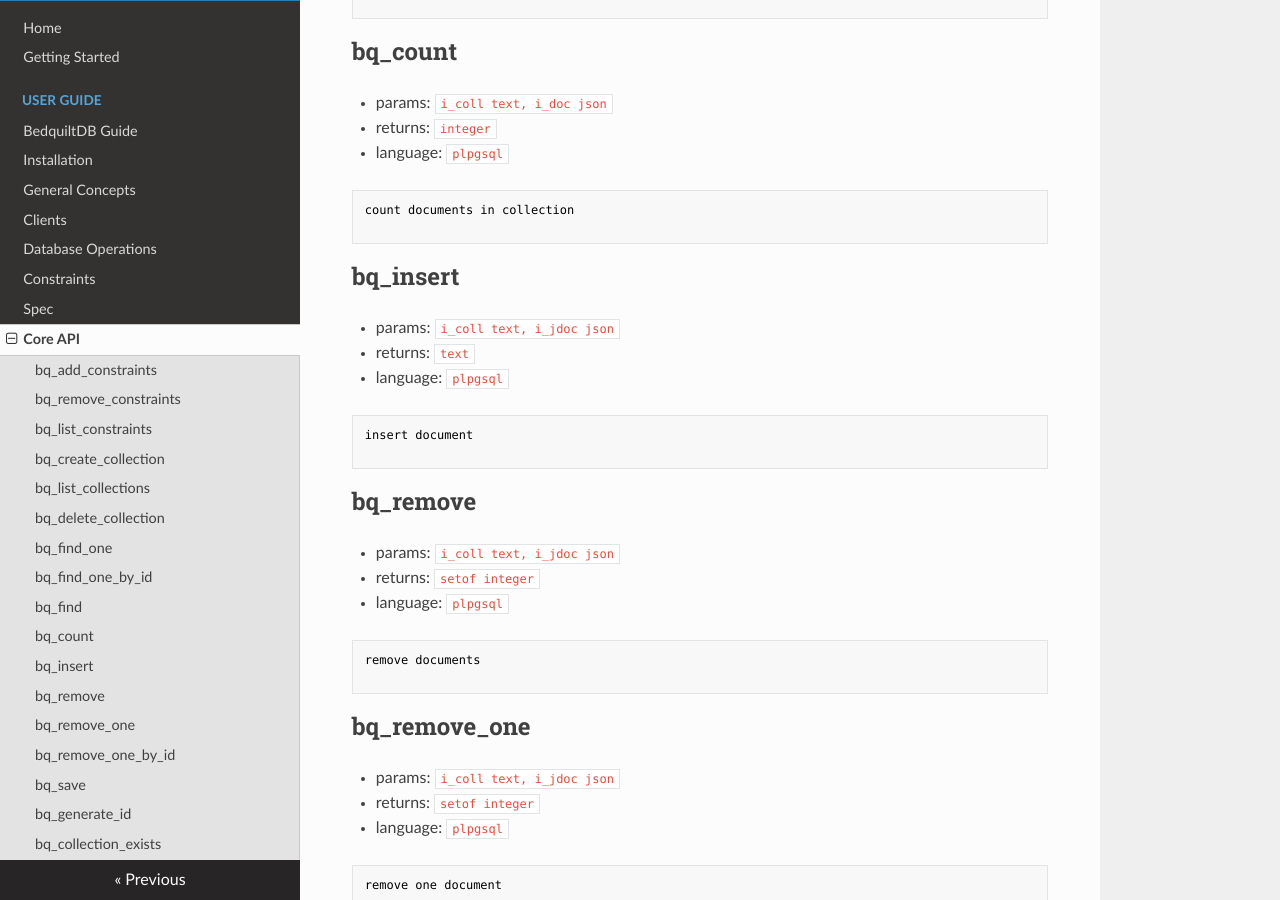
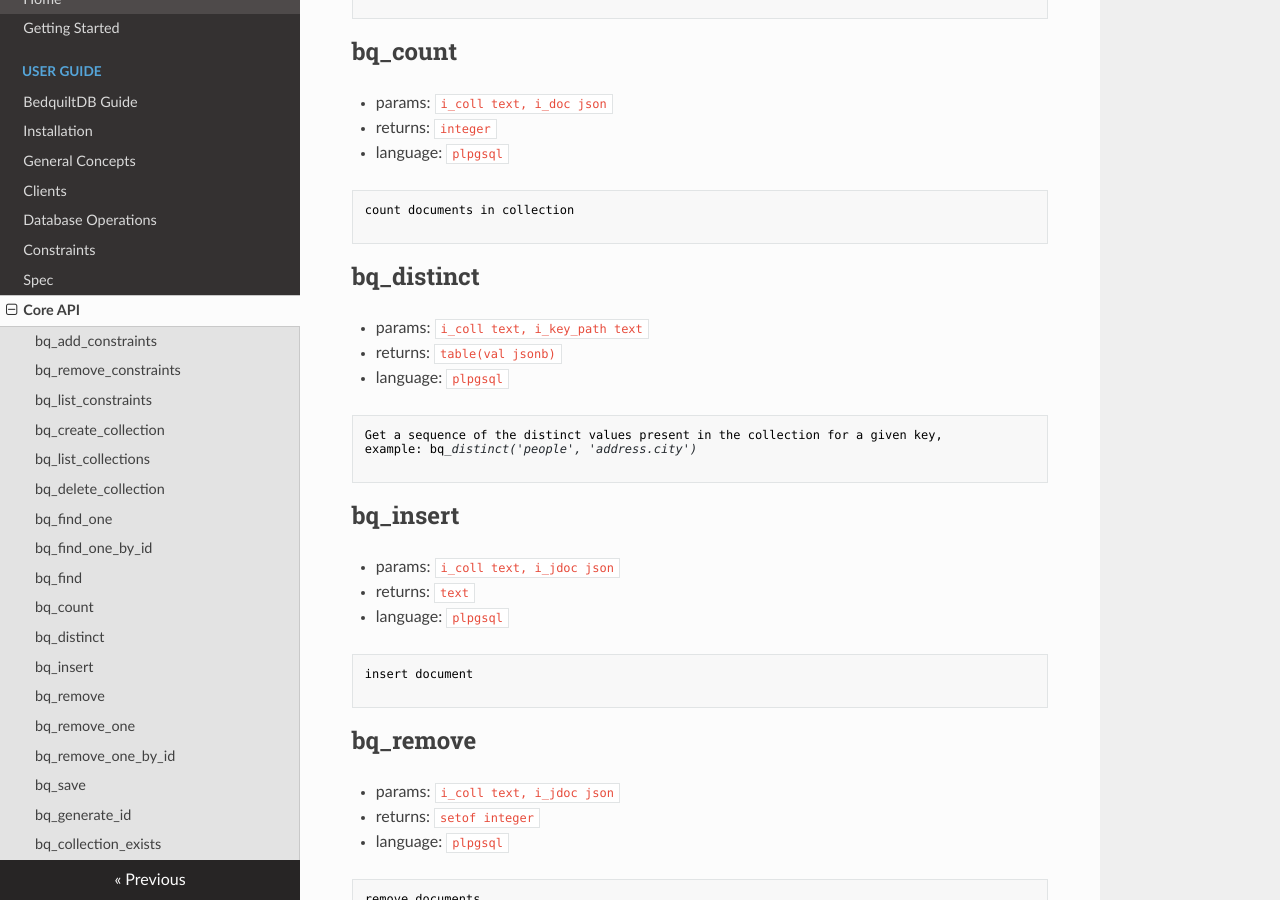
Before and after one commit to BedquiltDB/bedquilt-core, an MkDocs documentation site: the page built from doc/api_docs.md, in a window 1280 px wide and 900 px high, scrolled down 2483 px. Built offline with MkDocs 1.6.1, drawn with Linux system fonts in a browser that asks for light colours; nearby versions of some CDN libraries; old or Windows-style settings are respelled for this version of MkDocs.

Commit message:
update docs

````diff
--- a/doc/api_docs.md
+++ b/doc/api_docs.md
@@ -156,6 +156,20 @@
 
 
 
+## bq\_distinct
+
+- params: `i_coll text, i_key_path text`
+- returns: `table(val jsonb)`
+- language: `plpgsql`
+
+```markdown
+Get a sequence of the distinct values present in the collection for a given key,
+example: bq_distinct('people', 'address.city')
+
+```
+
+
+
 
 
 ## bq\_insert
````
Also changed, not shown: 1 other file.
